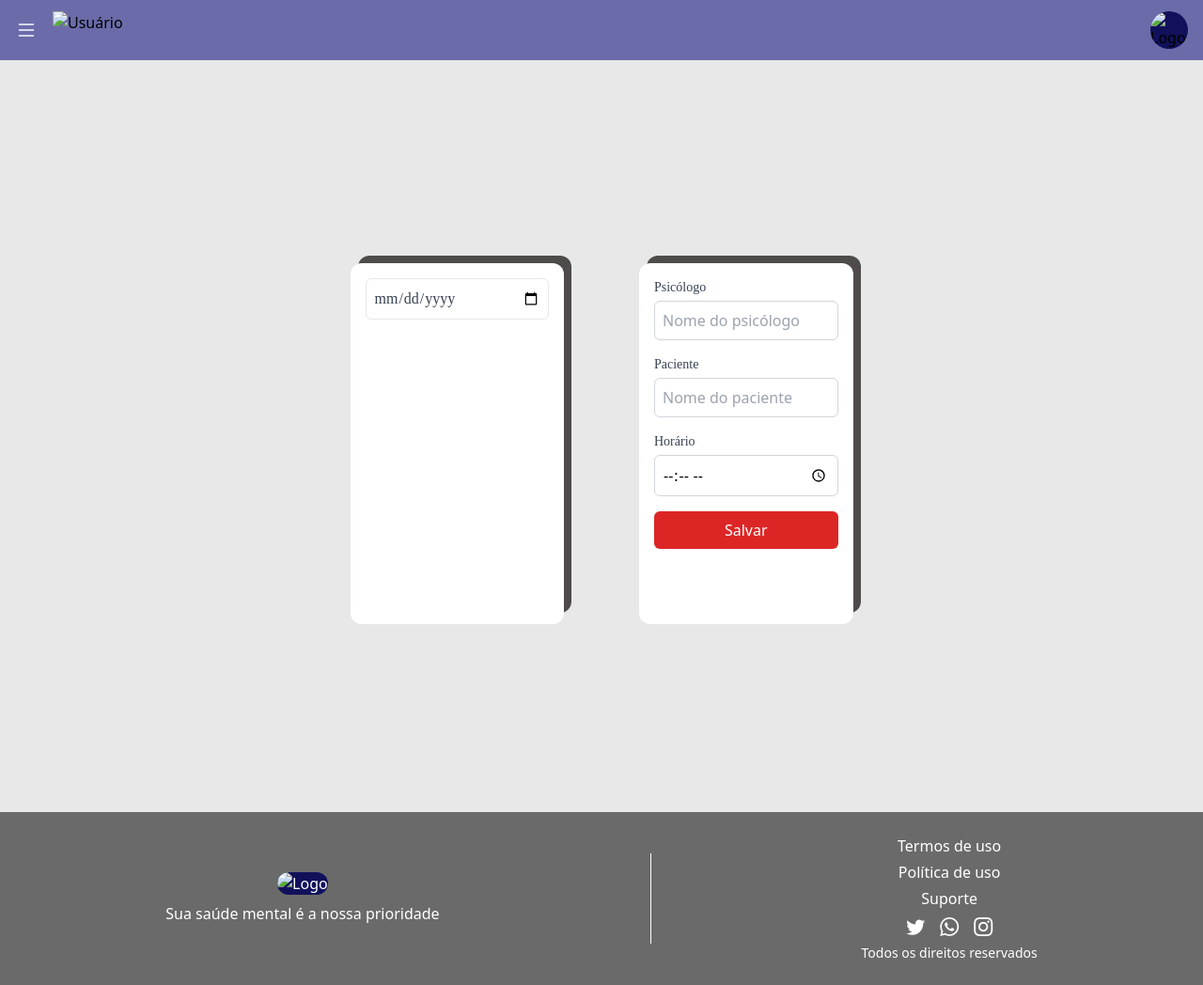
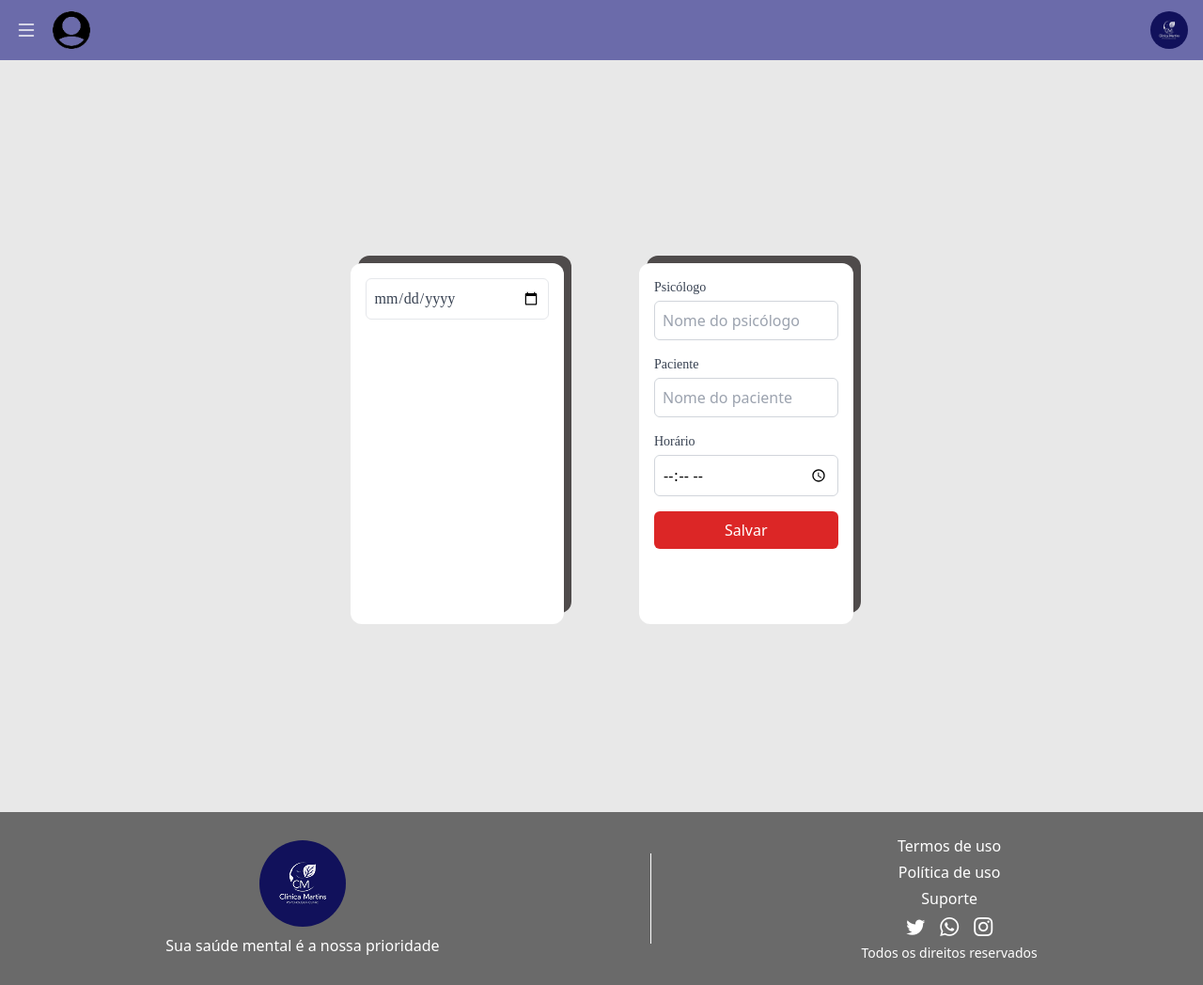
Before and after one commit to Ullian-Pirana/Clinica-Martinss, a plain HTML site: page agendamento.html in a window 1280 px wide. Shown: the whole page at 94% size. Drawn offline with nearby package versions, Linux system fonts and the light colour scheme; the site is published under a folder, as on GitHub Pages, so addresses that start at the root find nothing.

Commit message:
Mudança no direcionamento dos caminhos para as imagens de LOGO e USER

```diff
--- a/agendamento.html
+++ b/agendamento.html
@@ -30,12 +30,12 @@
     </button>
 
     <div id="logo-container" class="transition-all duration-300 ml-0">
-      <img src="/Images/User.png" alt="Usuário" class="h-8 md:h-10" />
+      <img src="Images/User.png" alt="Usuário" class="h-8 md:h-10" />
     </div>
 
     <div class="flex-grow"></div>
 
-    <img src="/Images/Logo.png" alt="Logo" class="bg-[#11115B] h-10 w-10 rounded-full object-cover" />
+    <img src="Images/Logo.png" alt="Logo" class="bg-[#11115B] h-10 w-10 rounded-full object-cover" />
   </header>
 
   <main class="p-4 flex justify-center items-center min-h-screen">
@@ -72,7 +72,7 @@
 
   <footer class="bg-[#6A6A6A] text-white flex flex-col md:flex-row justify-center items-center p-6 gap-h10 md:gap-[6rem] lg:gap-[14rem]">
     <div class="flex flex-col items-center text-center">
-      <img src="/images/Logo.png" alt="Logo" class="bg-[#11115B] mb-2 rounded-full" />
+      <img src="Images/Logo.png" alt="Logo" class="bg-[#11115B] mb-2 rounded-full" />
       <p>Sua saúde mental é a nossa prioridade</p>
     </div>
 
```
Also changed, not shown: index.html (+3 -3 lines), medicos.html (+3 -3 lines), prontuarios.html (+1 -1 lines).
